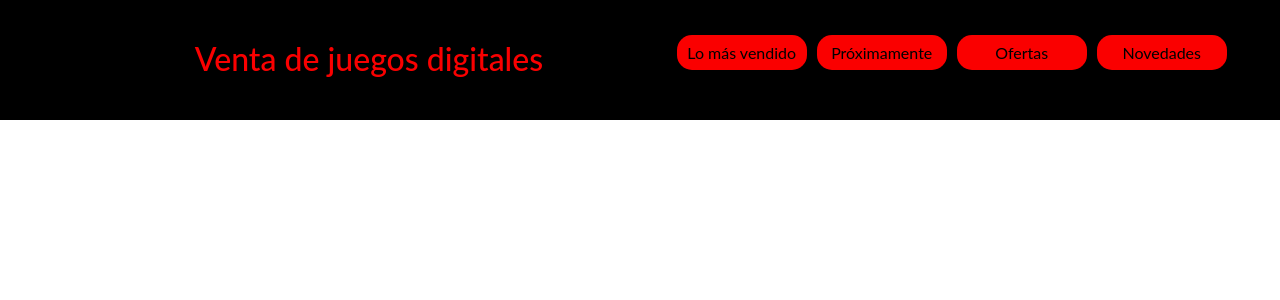
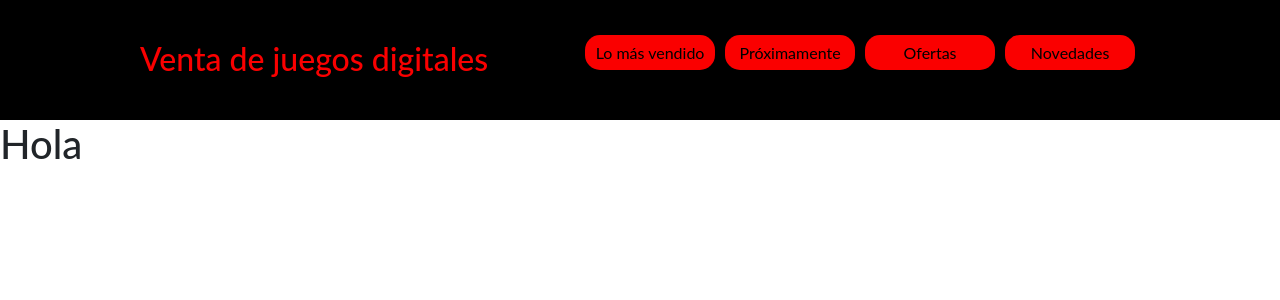
Before and after one commit to Pitdog192/React-JS, a React (Create React App) app: page / in a window 1280 px wide. Shown: the top 300 px of the page. Built offline with nearby package versions, Linux system fonts and the light colour scheme; the HTML template or start-up script is replaced by a standard one; a web font is replaced by a local one.

Commit message:
Entregable componentes I

```diff
--- a/src/App.js
+++ b/src/App.js
@@ -1,3 +1,4 @@
+import ItemListContainer from './components/ItemListContainer/ItemListContainer';
 import NavBar from './components/NavBar/NavBar';
 import './Estilos/App.scss';
 
@@ -5,6 +6,7 @@ function App() {
   return (
     <>
     <NavBar />
+    <ItemListContainer />
     </>
   );
 }
--- /dev/null
+++ b/src/components/ItemListContainer/ItemListContainer.js
@@ -0,0 +1,7 @@
+const ItemListContainer = () => {
+    return (
+        <h1>Hola</h1>
+    )
+}
+
+export default ItemListContainer
--- /dev/null
+++ b/src/components/NavBar/CartWidget/CartWidget.js
@@ -0,0 +1,10 @@
+import {FiShoppingCart} from "react-icons/fi";
+
+const CartWidget = () => {
+
+    return (
+        <FiShoppingCart/>
+    )
+}
+
+export default CartWidget
--- a/src/components/NavBar/NavBar.js
+++ b/src/components/NavBar/NavBar.js
@@ -1,5 +1,6 @@
 import React from 'react';
 import { FaSteam } from "react-icons/fa";
+import CartWidget from './CartWidget/CartWidget';
 
 
 const NavBar = () => {
@@ -8,9 +9,7 @@ const NavBar = () => {
 
   return (
     <nav className="navBar">
-      <FaSteam>
-      <a href="https://developer.mozilla.org/"></a>
-      </FaSteam>
+      <FaSteam/>
       <h1 className="tituloNav">Venta de juegos digitales</h1>
       <div className='divMenu'>
         <ul className="menuNav">
@@ -19,6 +18,7 @@ const NavBar = () => {
           ))}
         </ul>
       </div>
+      <CartWidget/>
     </nav>
   )
 }
```
Also changed, not shown: src/components/ItemListContainer/_ItemListContainer.scss (added), src/components/NavBar/CartWidget/_CartWidget.scss (added).
